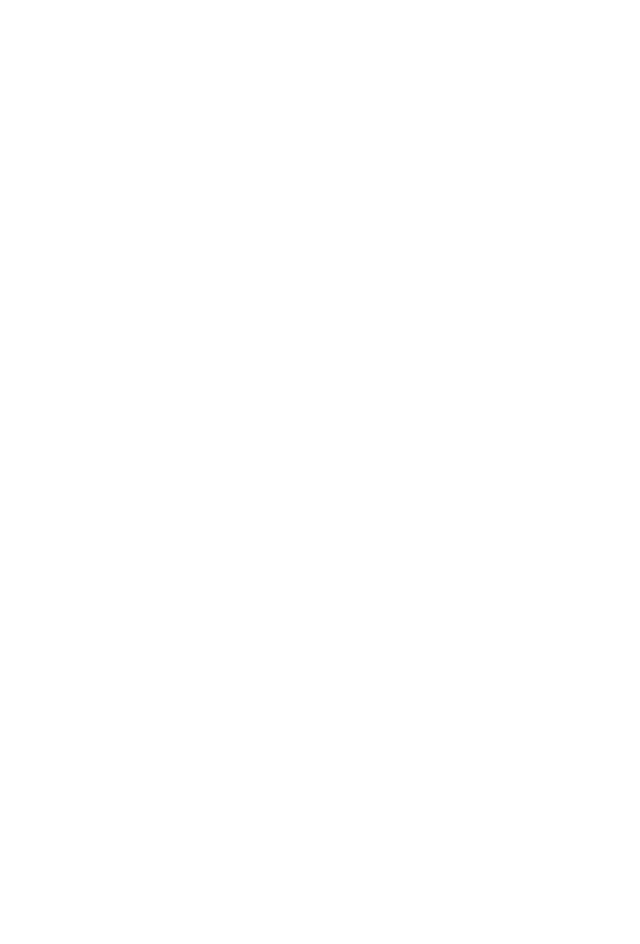
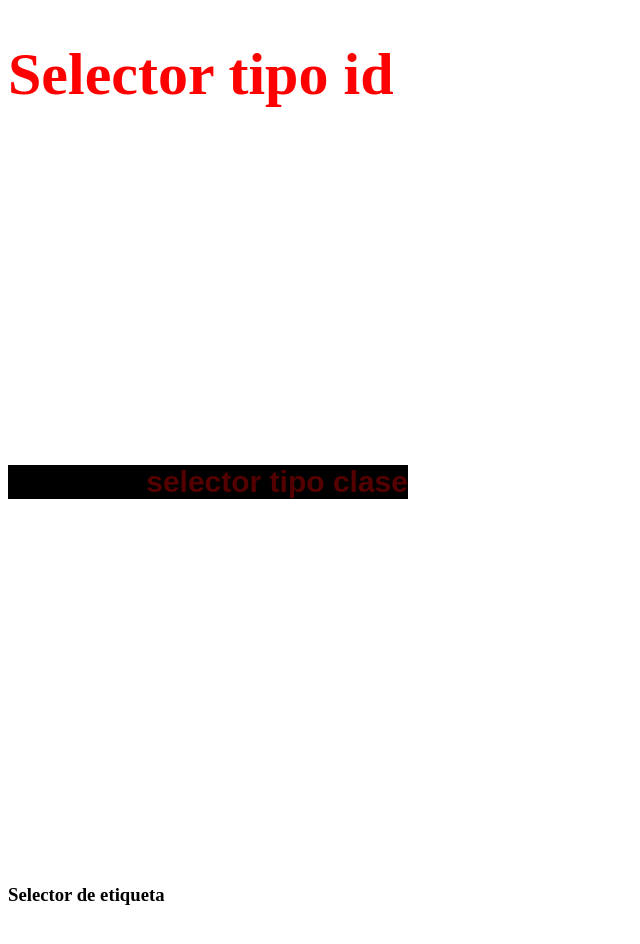
Before and after one commit to Arm327/tareas-Ch23, a plain HTML site: page INTRO-WEB-3/pags/Prioridades.html in a window 1280 px wide. Shown: the whole page, without its empty margins (0-640 px from the left). Before the commit the page ends 800 px from the top, so only its background shows below. Drawn offline with Linux system fonts and the light colour scheme.

Commit message:
introducción

```diff
--- /dev/null
+++ b/INTRO-WEB-3/miestilos/prioridades.css
@@ -0,0 +1,19 @@
+#dato0{
+    color: rgb(255, 0, 0);
+font-size: 60px;
+
+}
+.pato{
+    font-family: fantasy;
+    color: rgb(85, 0, 0);
+    font-size: 30px;
+    text-align: right;
+    background-color: black;
+}
+
+div{
+height: 400px;
+width: 400px;
+
+
+}
--- a/INTRO-WEB-3/pags/Prioridades.html
+++ b/INTRO-WEB-3/pags/Prioridades.html
@@ -4,9 +4,27 @@
     <meta charset="UTF-8">
     <meta http-equiv="X-UA-Compatible" content="IE=edge">
     <meta name="viewport" content="width=device-width, initial-scale=1.0">
-    <title>Ejemplo de Herencia</title>
+    <title>Prioridades</title>
+    <link rel="stylesheet" href="../miestilos/prioridades.css">
 </head>
 <body>
 
+    <div>
+
+        <h1 id="dato0">Selector tipo id</h1>
+
+    </div>
+    <div>
+
+    <h2 class="pato">selector tipo clase</h2>
+
+</div>
+
+<div>
+
+    <h3>Selector de etiqueta</h3>
+
+</div>
+
 </body>
 </html>
```
Also changed, not shown: INTRO-WEB-3/pags/herencia.html (+1 -1 lines).
